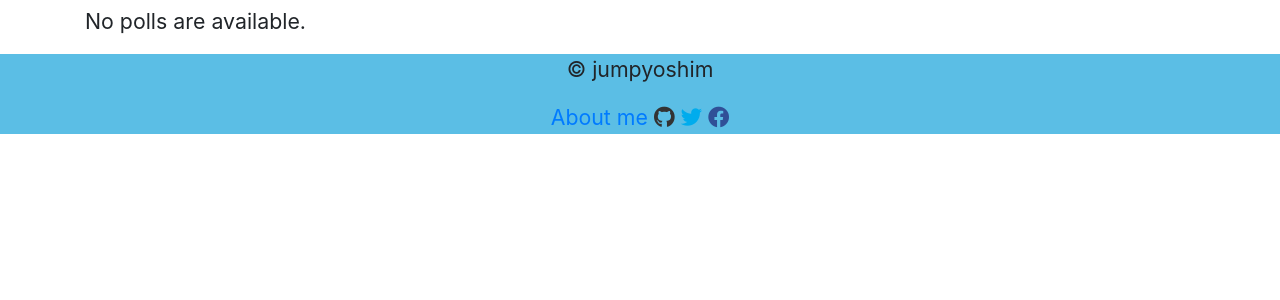
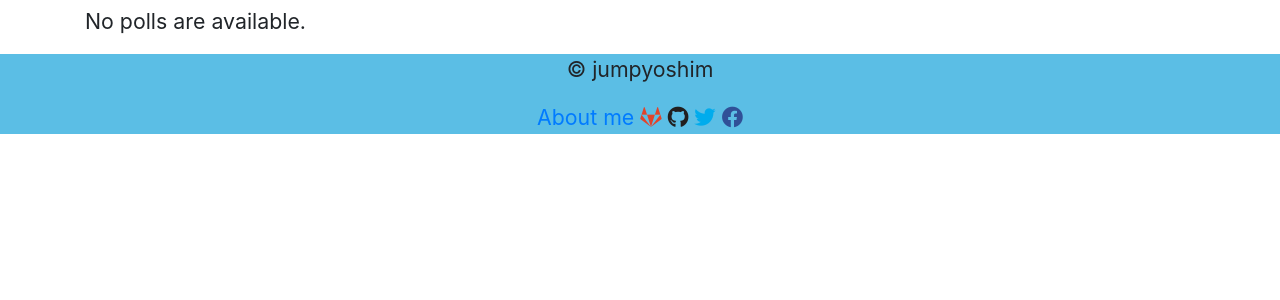
Before and after one commit to jumpyoshim/django-polls, a Django app: page / in a window 1280 px wide. Shown: the part 162-462 px from the top of the page. Run offline with Django 3.2, Linux system fonts and the light colour scheme; data that the repository does not hold is empty; some libraries are stand-ins or nearby versions.

Commit message:
Update css #32

```diff
--- a/polls/static/css/style.css
+++ b/polls/static/css/style.css
@@ -41,7 +41,13 @@ body {
 }
 
 .votes {
-    padding: 0 50px;
+    position: relative;
+    left: 80%;
+    float: left;
+}
+
+.vote {
+    float: right;
 }
 
 .footer {
@@ -50,8 +56,12 @@ body {
     font-size: 16pt;
 }
 
+.gitlab {
+  color: #E2432A;
+}
+
 .github {
-    color: #333;
+    color: #211F1F;
 }
 
 .twitter {
--- a/polls/templates/polls/base.html
+++ b/polls/templates/polls/base.html
@@ -26,6 +26,9 @@
     <footer class="footer">
         <p>© jumpyoshim</p>
         <a href="https://jumpyoshim.hatenablog.com/about" target="_blank">About me</a>
+        <a href="https://gitlab.com/jumpyoshim/django-polls" target="_blank">
+            <i class="fab fa-gitlab gitlab"></i>
+        </a>
         <a href="https://github.com/jumpyoshim/django-polls" target="_blank">
             <i class="fab fa-github github"></i>
         </a>
--- a/polls/templates/polls/detail.html
+++ b/polls/templates/polls/detail.html
@@ -8,7 +8,7 @@
     <h2>Choices</h2>
     {% for choice in choices %}
         <div class="choice">
-            <span>「{{ choice.text }}」</span>
+            <span class="choice-text">「{{ choice.text }}」</span>
             <span class="votes" id="votes-{{ choice.pk }}">{{ choice.votes }}</span>
 
             {% csrf_token %}
```
